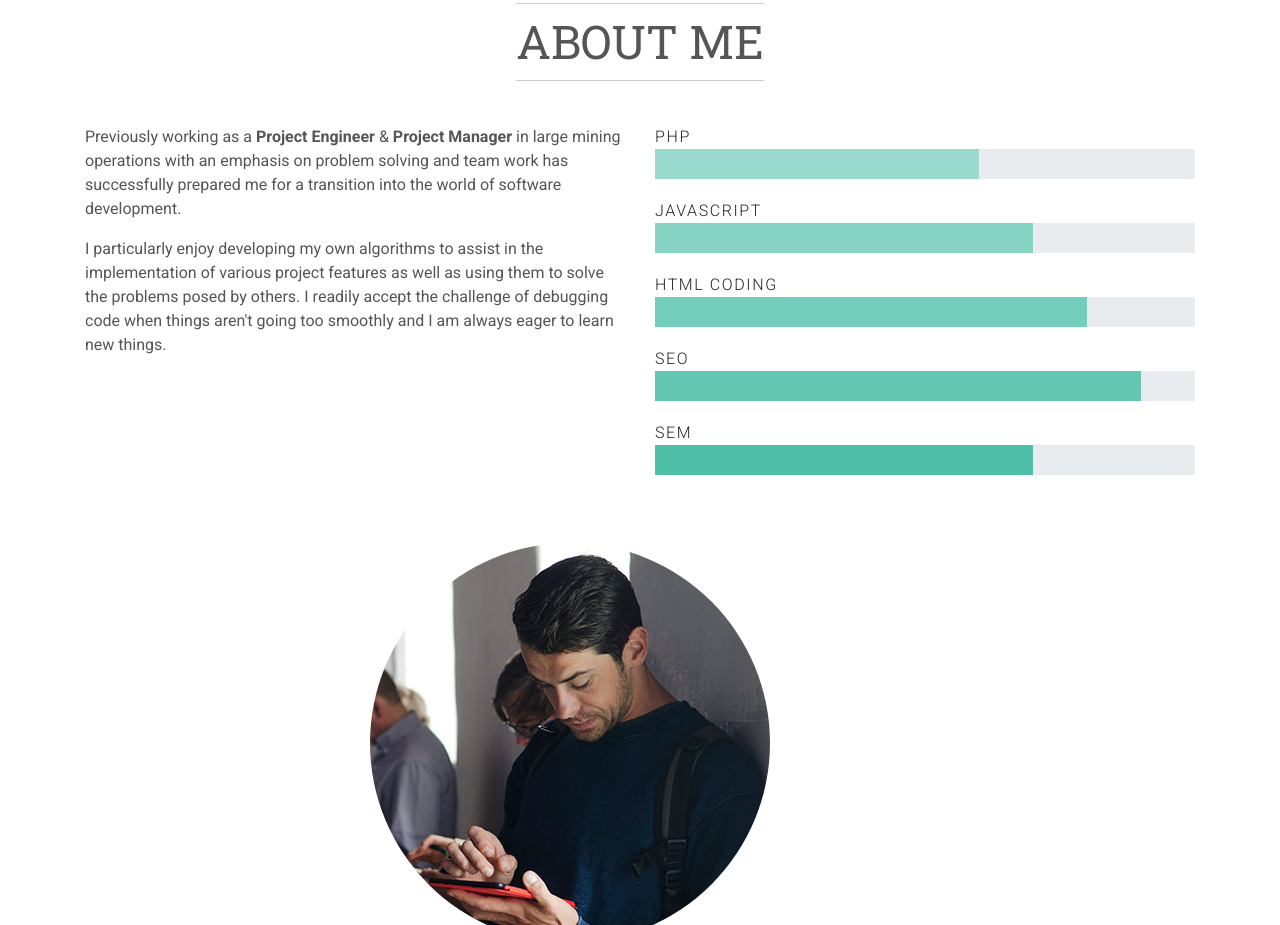
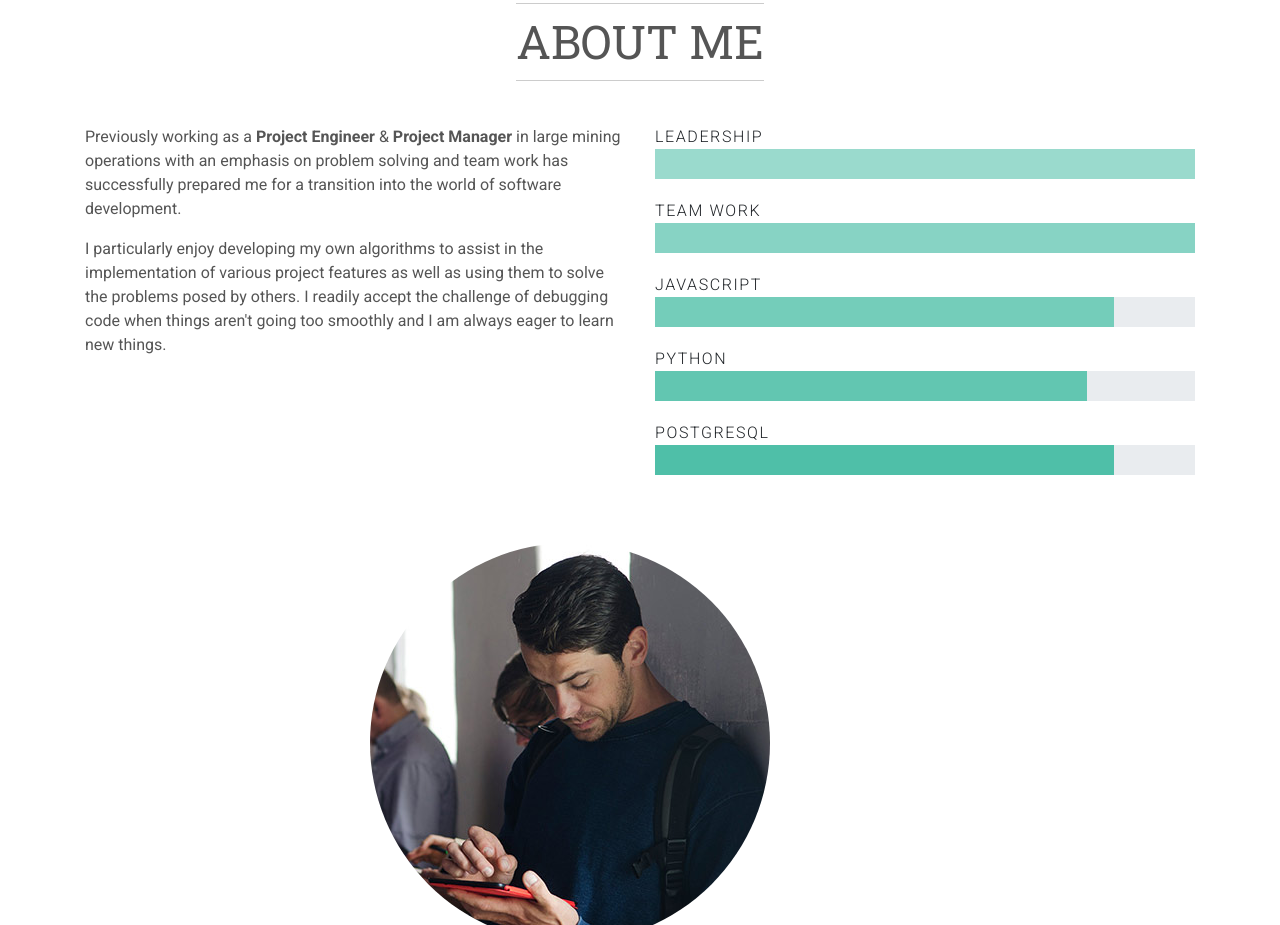
Before and after one commit to Preezey24/Preezey24.github.io, a plain HTML site: page index.html in a window 1280 px wide. Shown: the part 877-1802 px from the top of the page. Drawn offline with nearby package versions, Linux system fonts and the light colour scheme.

Commit message:
Added skill list

```diff
--- a/index.html
+++ b/index.html
@@ -71,37 +71,37 @@
           </div>
           <div data-animate="fadeInUp" class="col-lg-6">
             <div class="skill-item">
-              <div class="progress-title">PHP</div>
+              <div class="progress-title">Leadership</div>
               <div class="progress">
-                <div role="progressbar" style="width: 60%" aria-valuenow="0" aria-valuemin="60" aria-valuemax="100" class="progress-bar progress-bar-skill1"></div>
+                <div role="progressbar" style="width: 100%" aria-valuenow="0" aria-valuemin="60" aria-valuemax="100" class="progress-bar progress-bar-skill1"></div>
               </div>
             </div>
             <div class="skill-item">
-              <div class="progress-title">Javascript</div>
+              <div class="progress-title">Team Work</div>
               <div class="progress">
-                <div role="progressbar" style="width: 70%" aria-valuenow="70" aria-valuemin="60" aria-valuemax="100" class="progress-bar progress-bar-skill2"></div>
+                <div role="progressbar" style="width: 100%" aria-valuenow="70" aria-valuemin="60" aria-valuemax="100" class="progress-bar progress-bar-skill2"></div>
               </div>
             </div>
             <div class="skill-item">
-              <div class="progress-title">HTML coding</div>
+              <div class="progress-title">JavaScript</div>
               <div class="progress">
-                <div role="progressbar" style="width: 80%" aria-valuenow="80" aria-valuemin="0" aria-valuemax="100" class="progress-bar progress-bar-skill3"></div>
+                <div role="progressbar" style="width: 85%" aria-valuenow="80" aria-valuemin="0" aria-valuemax="100" class="progress-bar progress-bar-skill3"></div>
               </div>
             </div>
             <div class="skill-item">
-              <div class="progress-title">SEO</div>
+              <div class="progress-title">Python</div>
               <div class="progress">
-                <div role="progressbar" style="width: 90%" aria-valuenow="90" aria-valuemin="0" aria-valuemax="100" class="progress-bar progress-bar-skill4"></div>
+                <div role="progressbar" style="width: 80%" aria-valuenow="90" aria-valuemin="0" aria-valuemax="100" class="progress-bar progress-bar-skill4"></div>
               </div>
             </div>
             <div class="skill-item">
-              <div class="progress-title">SEM</div>
+              <div class="progress-title">PostgreSQL</div>
               <div class="progress">
-                <div role="progressbar" style="width: 70%" aria-valuenow="70" aria-valuemin="0" aria-valuemax="100" class="progress-bar progress-bar-skill5"></div>
+                <div role="progressbar" style="width: 85%" aria-valuenow="70" aria-valuemin="0" aria-valuemax="100" class="progress-bar progress-bar-skill5"></div>
               </div>
             </div>
           </div>
-          <div data-animate="fadeInUp" class="col-sm-6 mx-auto mt-5"><img src="img/about.jpg" alt="This is me - IT worker" class="image rounded-circle img-fluid"></div>
+          <div data-animate="fadeInUp" class="col-sm-6 mx-auto mt-5"><img src="img/about.jpg" alt="This is me - Rhys Previte" class="image rounded-circle img-fluid"></div>
         </div>
       </div>
     </section>
```
